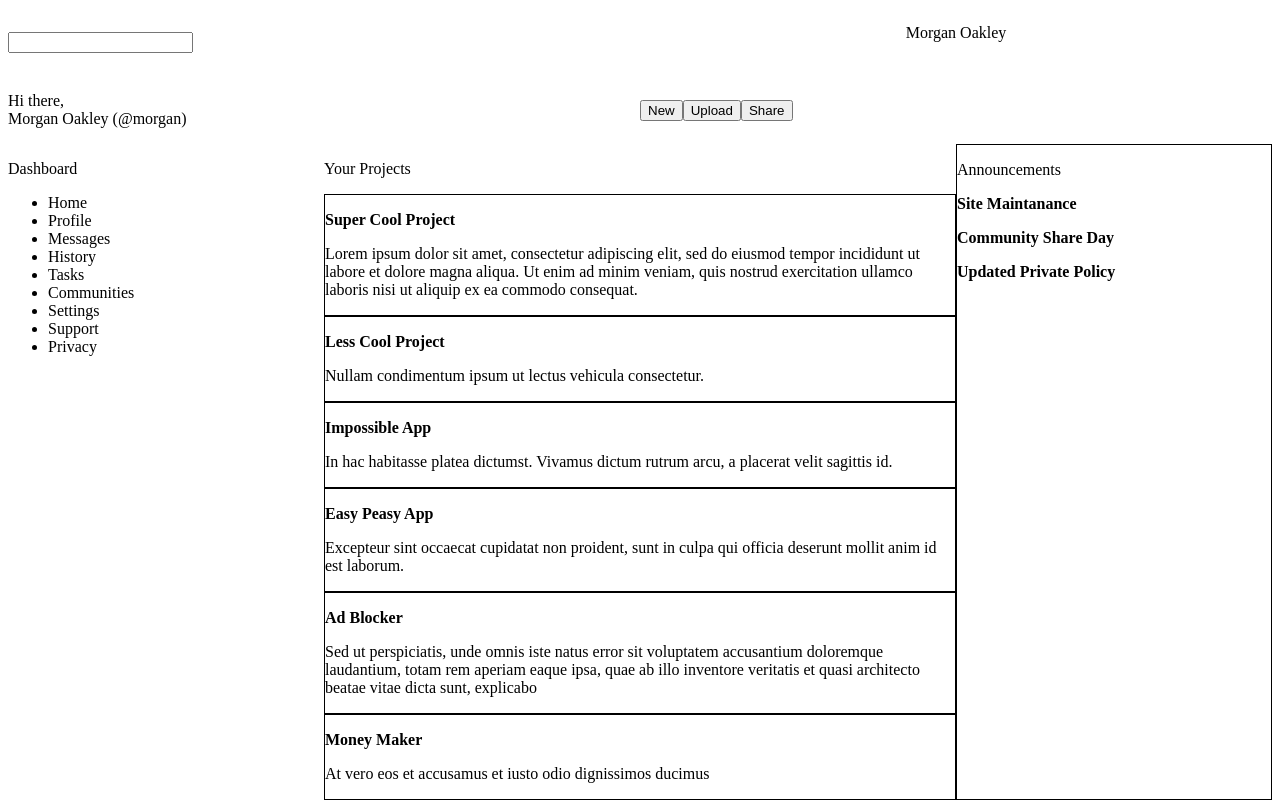
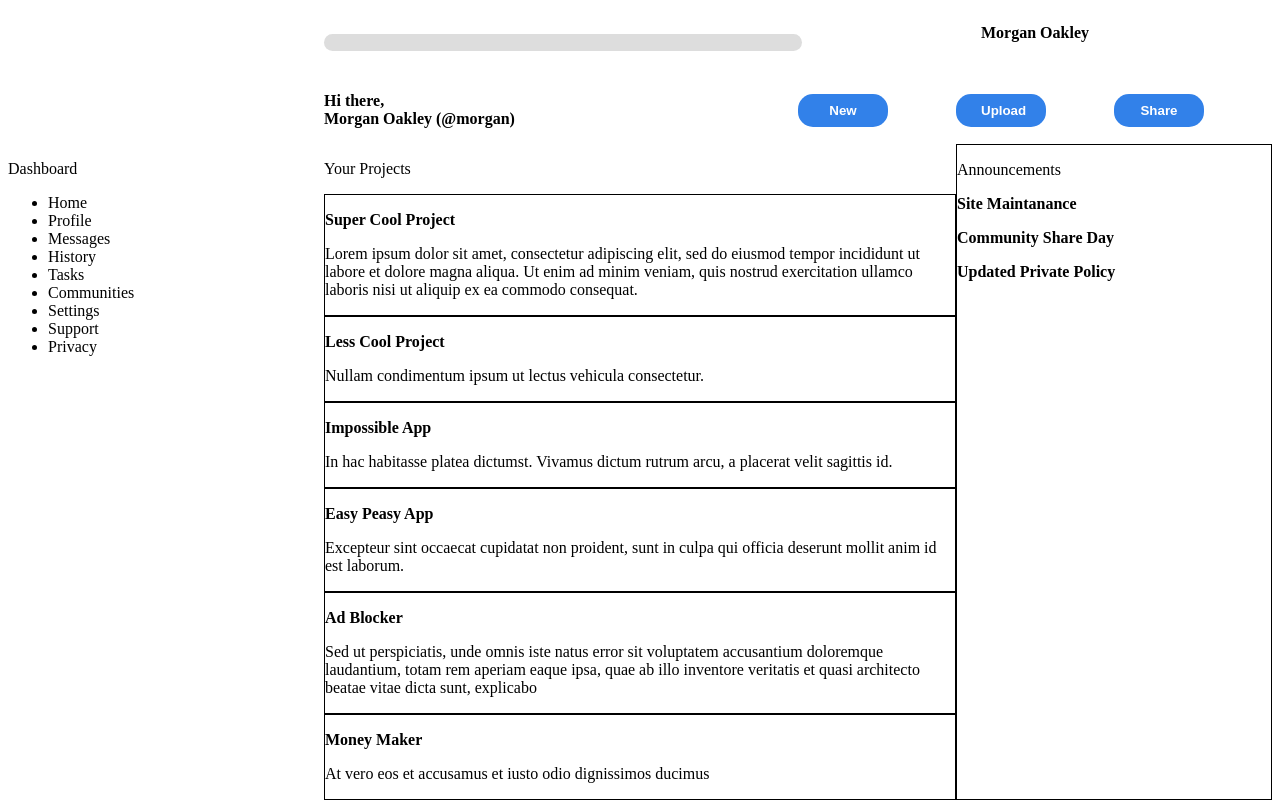
Before and after one commit to AlexBuly/project-admin-dashboard, a plain HTML site: page index.html in a window 1280 px wide. Drawn offline with Linux system fonts and the light colour scheme.

Commit message:
Update header styling

```diff
--- a/index.html
+++ b/index.html
@@ -16,10 +16,10 @@
                         <input type="text" id="search" name="search">
                     </form>
                 </div>
-                <p>Morgan Oakley</p>
+                <p><b>Morgan Oakley</b></p>
             </div>
             <div class="row-2">
-                <p>Hi there,<br>Morgan Oakley (@morgan)</p>
+                <p><b>Hi there,<br>Morgan Oakley (@morgan)</b></p>
                 <div class="buttons">
                     <button>New</button><button>Upload</button><button>Share</button>
                 </div>
--- a/styles.css
+++ b/styles.css
@@ -14,7 +14,7 @@
 }
 
 .header {
-    grid-column: 1 / -1;
+    grid-column: 2 / -1;
     display: grid;
     grid-template-rows: 1fr 1fr;
     grid-template-columns: 1fr 1fr;
@@ -45,6 +45,32 @@
     align-items: center;
 }
 
+input {
+    border-radius: 30px;
+    background-color: rgb(221, 221, 221);
+    border: none;
+    width: 100%;
+}
+
 .announcements {
     grid-column: 3;
 }
+
+.buttons {
+    display: grid;
+    grid-template-columns: repeat(3, 1fr);
+}
+
+button {
+    width: 90px;
+    padding-left: 25px;
+    padding-right: 25px;
+    padding-top: 9px;
+    padding-bottom: 9px;
+    border-radius: 15px;
+    border: none;
+    color: white;
+    background-color: rgb(50, 129, 233);
+    font-weight: bold;
+
+}
```
